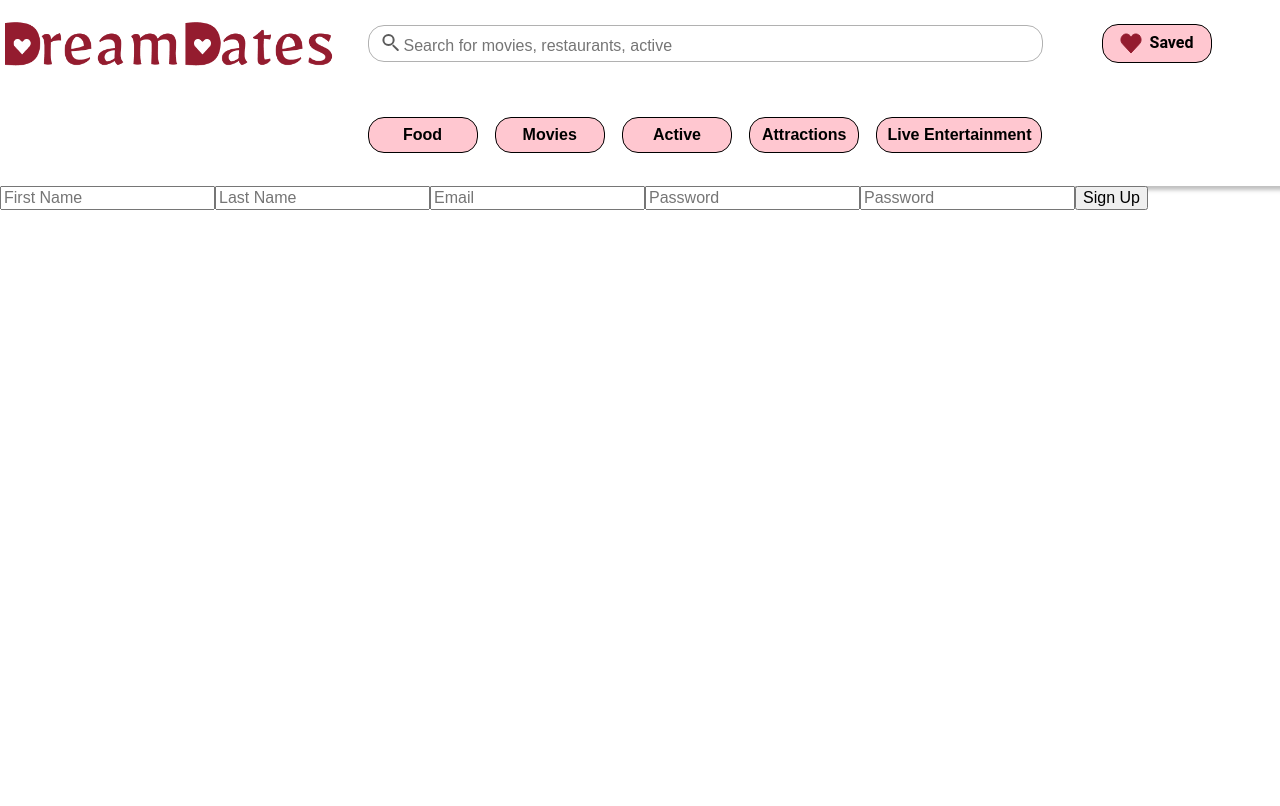
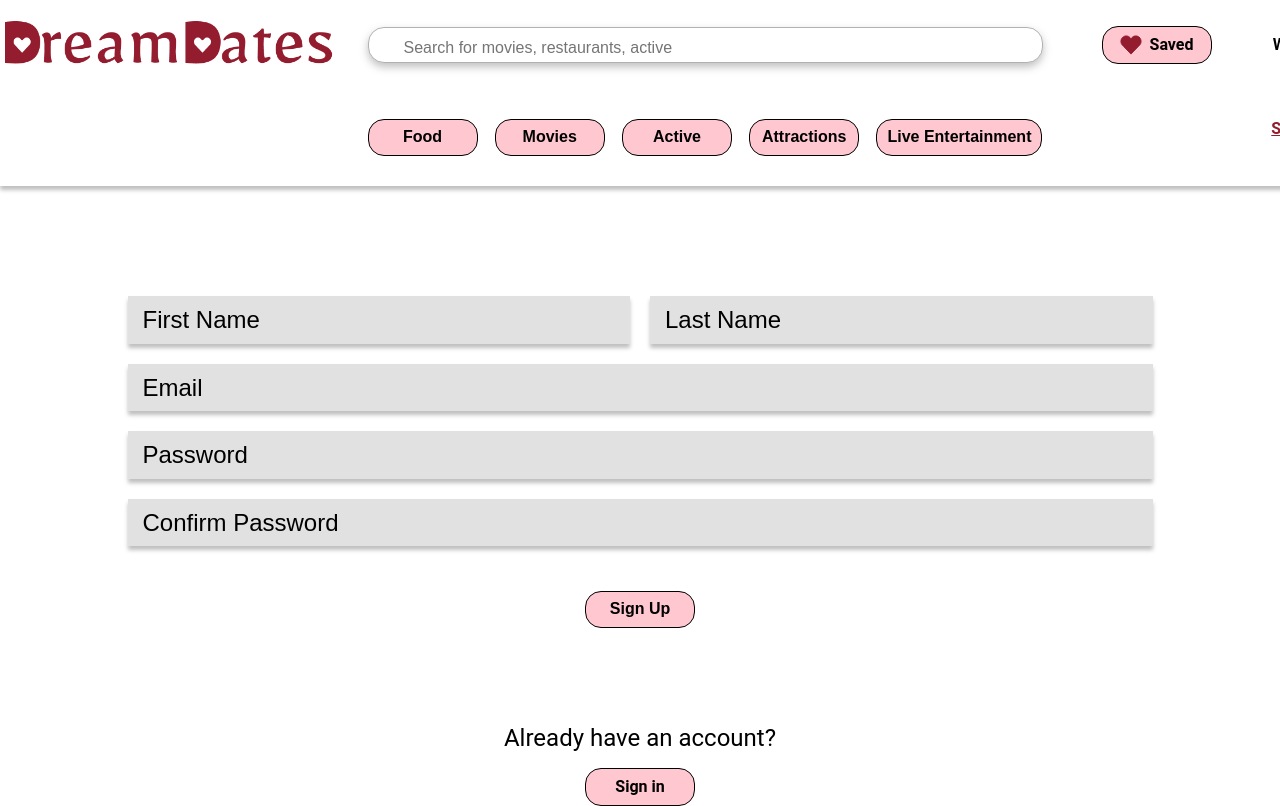
Before and after one commit to Dream-Dates/DreamDatesFrontEnd, a React (Create React App) app: page /signup in a window 1280 px wide. Shown: the top 806 px of the page. Built offline with nearby package versions, Linux system fonts and the light colour scheme.

Commit message:
docs: :lipstick: added styling to the sign up and sign in page

```diff
--- a/src/components/DateIdeasList.js
+++ b/src/components/DateIdeasList.js
@@ -8,6 +8,9 @@ function DateIdeasList({ideas}) {
     for(let category in ideas) {
         ideas[category].forEach(item => mainList.push(item))
     }
+
+    // randomize the list
+    mainList = mainList.sort(() => Math.random() - 0.5 )
 
     return(
         <div className="dateIdeasList wrapper">
--- a/src/pages/Header.js
+++ b/src/pages/Header.js
@@ -3,13 +3,16 @@ import logo from '../assets/dreamDatesLogo.png'
 import redHeart from '../assets/redHeart.svg';
 import magnifyingGlass from '../assets/magnifyingGlass.svg';
 import { Link } from "react-router-dom"
+import { useState } from 'react';
 
 
 function Header() {
+    const [user, setUser] = useState(true)
+
     return (
         <div className="header wrapper">
             <div className="logo">
-                <img src={logo} alt="DreamDates Logo" />
+                <Link to='/'><img src={logo} alt="DreamDates Logo" /></Link>
             </div>
 
             <form className="headerSearchBar">
@@ -53,10 +56,20 @@ function Header() {
             </div>
 
             <div className="userAuth">
-                <Link to={'/signin'} className="pinkButton">
-                    <p>Sign In</p>
-                </Link>
+                {user ?
+                    <p className='welcome'>Welcome back, James!</p>
+                :
+                    <Link to={'/signin'} className="pinkButton" onClick={() => setUser(!user)}>
+                        <p>Sign In</p>
+                    </Link>
+                }
             </div>
+
+            {user &&
+                <div className='signOut'>
+                    <Link to='/' onClick={() => setUser(!user)}>Sign out</Link>
+                </div>
+            }
         </div>
     )
 }
--- a/src/pages/SignIn.js
+++ b/src/pages/SignIn.js
@@ -1,7 +1,25 @@
 // SignIn.js
 import { Link } from "react-router-dom"
+import { useState } from "react"
 
-function SignIn() {
+function SignIn({setToken}) {
+    const [signInForm, setSignInForm] = useState({
+        email: '',
+        password: ''
+    })
+
+    const handleChange = (e) => {
+        const itemName = e.target.name;
+        const itemValue = e.target.value;
+
+        setSignInForm({... signInForm, [itemName]: itemValue})
+    }
+
+    const handleSubmit = (e) => {
+        e.preventDefault();
+
+    }
+
     return (
         <div className="signIn">
             <form action="">
@@ -12,8 +30,8 @@ function SignIn() {
                     name="email"
                     placeholder="Email"
                     required
-                // onChange={}
-                // value={}
+                onChange={handleChange}
+                value={signInForm.email}
                 />
                 <label className="sr-only" htmlFor="password1">Password</label>
                 <input
@@ -22,18 +40,21 @@ function SignIn() {
                     name="password"
                     placeholder="Password"
                     required
-                // onChange={}
-                // value={}
+                onChange={handleChange}
+                value={signInForm.password}
                 />
-                <input type="button" value='Sign In'/>
+                <div className="buttonContainer">
+                    <button className="pinkButton">Sign In</button>
+                </div>
             </form>
 
-            <div>
+            <div className="signInBottom">
                 <p>Don't have an account?</p>
-                <Link to={'/signup'}>Sign Up</Link>
+                <Link to={'/signup'} className="pinkButton">Sign Up</Link>
             </div>
         </div>
     )
 }
 
+
 export default SignIn
--- a/src/pages/SignUp.js
+++ b/src/pages/SignUp.js
@@ -1,10 +1,27 @@
 // SignUp.js
+import { useState } from "react"
 import { Link } from "react-router-dom"
 
 function SignUp() {
+    const [signUpForm, setSignUpForm] = useState({
+        firstName: '',
+        lastName: '',
+        email: '',
+        password1: '',
+        password2: ''
+    })
+
+    const handleChange = (e) => {
+        const itemName = e.target.name;
+        const itemValue = e.target.value;
+
+        setSignUpForm({...signUpForm, [itemName]: itemValue})
+    }
+
     return (
         <div className="signUp">
-            <form action="">
+            <form action="/register" method="POST">
+                <section>
                     <label className="sr-only" htmlFor="firstName">First Name</label>
                     <input
                         type="text"
@@ -12,8 +29,8 @@ function SignUp() {
                         name="firstName"
                         placeholder="First Name"
                         required
-                    // onChange={}
-                    // value={}
+                        onChange={handleChange}
+                        value={signUpForm.firstName}
                     />
                     <label className="sr-only" htmlFor="lastName">Last Name</label>
                     <input
@@ -22,9 +39,10 @@ function SignUp() {
                         name="lastName"
                         placeholder="Last Name"
                         required
-                    // onChange={}
-                    // value={}
+                        onChange={handleChange}
+                        value={signUpForm.lastName}
                     />
+                </section>
                 <label className="sr-only" htmlFor="email">Email</label>
                 <input
                     type="email"
@@ -32,8 +50,8 @@ function SignUp() {
                     name="email"
                     placeholder="Email"
                     required
-                    // onChange={}
-                    // value={}
+                    onChange={handleChange}
+                    value={signUpForm.email}
                 />
                 <label className="sr-only" htmlFor="password1">Password</label>
                 <input
@@ -42,25 +60,27 @@ function SignUp() {
                     name="password1"
                     placeholder="Password"
                     required
-                    // onChange={}
-                    // value={}
+                    onChange={handleChange}
+                    value={signUpForm.password1}
                 />
                 <label className="sr-only" htmlFor="password2">Password</label>
                 <input
                     type="password"
                     id="password2"
                     name="password2"
-                    placeholder="Password"
+                    placeholder="Confirm Password"
                     required
-                    // onChange={}
-                    // value={}
+                    onChange={handleChange}
+                    value={signUpForm.password2}
                 />
-                <input type="button" value='Sign Up'/>
+                <div className="buttonContainer">
+                    <button className="pinkButton">Sign Up</button>
+                </div>
             </form>
 
-            <div>
+            <div className="signUpBottom">
                 <p>Already have an account?</p>
-                <Link to={'/signin'}>Sign in</Link>
+                <Link to={'/signin'} className="pinkButton">Sign in</Link>
             </div>
         </div>
     )
--- a/src/styles/sass/partials/_header.scss
+++ b/src/styles/sass/partials/_header.scss
@@ -9,7 +9,7 @@
     gap: 30px;
     grid-template-areas:
         "logo headerSearchBar saved userAuth"
-        "main headerFilter . sidebar";
+        "main headerFilter . signOut";
 }
 
 .logo {
@@ -24,6 +24,7 @@
     input {
         border: 1px solid #B1B1B1;
         border-radius: 16px;
+        filter: drop-shadow(0px 4px 4px rgba(0, 0, 0, 0.25));
         width: 100%;
         padding: 11px 0 5px 35px;
         // padding-left: 30px;
@@ -51,6 +52,10 @@
     grid-area: userAuth;
 }
 
+.signOut {
+    grid-area: signOut;
+}
+
 .logo,
 .headerSearchBar {
     display: flex;
@@ -71,6 +76,10 @@
     text-align: center;
 }
 
+.welcome {
+    text-align: left;
+}
+
 .magnifyingGlass {
     position: absolute;
     left: 8px
--- /dev/null
+++ b/src/styles/sass/partials/_signup.scss
@@ -0,0 +1,44 @@
+// signup.scss
+
+.signUp {
+    form {
+        width: 1025px;
+        margin: 0 auto;
+        padding-top: 110px;
+
+        input {
+            width: 100%;
+            background: #E1E1E1;
+            box-shadow: 0px 4px 4px rgba(0, 0, 0, 0.25);
+            border: none;
+            margin-bottom: 20px;
+            font-size: 24px;
+            padding: 10px 15px;
+        }
+
+        input::placeholder {
+            color: black;
+        }
+
+        .buttonContainer {
+            display: flex;
+            justify-content: center;
+            padding-top: 25px;
+        }
+    }
+    section {
+        display: flex;
+        gap: 20px;
+    }
+}
+
+
+.signUpBottom {
+    display: flex;
+    flex-direction: column;
+    justify-content: center;
+    align-items: center;
+    gap: 20px;
+    margin-top: 100px;
+    text-align: center;
+}
--- a/src/styles/sass/partials/_typography.scss
+++ b/src/styles/sass/partials/_typography.scss
@@ -9,6 +9,7 @@
     font-weight: 600;
     font-size: 16px;
     color: black;
+    cursor: pointer;
     p {
         color: black;
     }
@@ -20,3 +21,19 @@ p, a {
     color: white;
     line-height: 20px;
 }
+
+.userAuth p {
+    color: black;
+}
+
+.signOut a {
+    color: #941C2F;
+    text-decoration: underline;
+}
+
+.signInBottom p,
+.signUpBottom p {
+    color: black;
+    font-size: 24px;
+    font-weight: 400;
+}
--- a/src/styles/sass/styles.scss
+++ b/src/styles/sass/styles.scss
@@ -3,3 +3,5 @@
 @import './partials/typography';
 @import './partials/header';
 @import './partials/dateIdeas';
+@import './partials/signin';
+@import './partials/signup';
--- a/src/styles/styles.css
+++ b/src/styles/styles.css
@@ -264,6 +264,7 @@ a {
   font-weight: 600;
   font-size: 16px;
   color: black;
+  cursor: pointer;
 }
 .pinkButton p {
   color: black;
@@ -276,6 +277,22 @@ p, a {
   line-height: 20px;
 }
 
+.userAuth p {
+  color: black;
+}
+
+.signOut a {
+  color: #941C2F;
+  text-decoration: underline;
+}
+
+.signInBottom p,
+.signUpBottom p {
+  color: black;
+  font-size: 24px;
+  font-weight: 400;
+}
+
 .header {
   height: 186px;
   -webkit-box-shadow: 0px 4px 4px rgba(0, 0, 0, 0.25);
@@ -283,7 +300,7 @@ p, a {
   display: grid;
   grid-template-columns: 2fr 4fr 1fr 1fr;
   gap: 30px;
-  grid-template-areas: "logo headerSearchBar saved userAuth" "main headerFilter . sidebar";
+  grid-template-areas: "logo headerSearchBar saved userAuth" "main headerFilter . signOut";
 }
 
 .logo {
@@ -298,6 +315,8 @@ p, a {
 .headerSearchBar input {
   border: 1px solid #B1B1B1;
   border-radius: 16px;
+  -webkit-filter: drop-shadow(0px 4px 4px rgba(0, 0, 0, 0.25));
+          filter: drop-shadow(0px 4px 4px rgba(0, 0, 0, 0.25));
   width: 100%;
   padding: 11px 0 5px 35px;
 }
@@ -326,6 +345,10 @@ p, a {
 
 .userAuth {
   grid-area: userAuth;
+}
+
+.signOut {
+  grid-area: signOut;
 }
 
 .logo,
@@ -362,6 +385,10 @@ p, a {
       -ms-flex-align: center;
           align-items: center;
   text-align: center;
+}
+
+.welcome {
+  text-align: left;
 }
 
 .magnifyingGlass {
@@ -406,3 +433,127 @@ p, a {
   top: 15px;
   left: 10px;
 }
+
+.signIn form {
+  width: 1025px;
+  margin: 0 auto;
+  padding-top: 110px;
+}
+.signIn form input {
+  width: 100%;
+  background: #E1E1E1;
+  -webkit-box-shadow: 0px 4px 4px rgba(0, 0, 0, 0.25);
+          box-shadow: 0px 4px 4px rgba(0, 0, 0, 0.25);
+  border: none;
+  margin-bottom: 20px;
+  font-size: 24px;
+  padding: 10px 15px;
+}
+.signIn form input::-webkit-input-placeholder {
+  color: black;
+}
+.signIn form input::-moz-placeholder {
+  color: black;
+}
+.signIn form input:-ms-input-placeholder {
+  color: black;
+}
+.signIn form input::-ms-input-placeholder {
+  color: black;
+}
+.signIn form input::placeholder {
+  color: black;
+}
+.signIn form .buttonContainer {
+  display: -webkit-box;
+  display: -ms-flexbox;
+  display: flex;
+  -webkit-box-pack: center;
+      -ms-flex-pack: center;
+          justify-content: center;
+  padding-top: 25px;
+}
+
+.signInBottom {
+  display: -webkit-box;
+  display: -ms-flexbox;
+  display: flex;
+  -webkit-box-orient: vertical;
+  -webkit-box-direction: normal;
+      -ms-flex-direction: column;
+          flex-direction: column;
+  -webkit-box-pack: center;
+      -ms-flex-pack: center;
+          justify-content: center;
+  -webkit-box-align: center;
+      -ms-flex-align: center;
+          align-items: center;
+  gap: 20px;
+  margin-top: 100px;
+  text-align: center;
+}
+
+.signUp form {
+  width: 1025px;
+  margin: 0 auto;
+  padding-top: 110px;
+}
+.signUp form input {
+  width: 100%;
+  background: #E1E1E1;
+  -webkit-box-shadow: 0px 4px 4px rgba(0, 0, 0, 0.25);
+          box-shadow: 0px 4px 4px rgba(0, 0, 0, 0.25);
+  border: none;
+  margin-bottom: 20px;
+  font-size: 24px;
+  padding: 10px 15px;
+}
+.signUp form input::-webkit-input-placeholder {
+  color: black;
+}
+.signUp form input::-moz-placeholder {
+  color: black;
+}
+.signUp form input:-ms-input-placeholder {
+  color: black;
+}
+.signUp form input::-ms-input-placeholder {
+  color: black;
+}
+.signUp form input::placeholder {
+  color: black;
+}
+.signUp form .buttonContainer {
+  display: -webkit-box;
+  display: -ms-flexbox;
+  display: flex;
+  -webkit-box-pack: center;
+      -ms-flex-pack: center;
+          justify-content: center;
+  padding-top: 25px;
+}
+.signUp section {
+  display: -webkit-box;
+  display: -ms-flexbox;
+  display: flex;
+  gap: 20px;
+}
+
+.signUpBottom {
+  display: -webkit-box;
+  display: -ms-flexbox;
+  display: flex;
+  -webkit-box-orient: vertical;
+  -webkit-box-direction: normal;
+      -ms-flex-direction: column;
+          flex-direction: column;
+  -webkit-box-pack: center;
+      -ms-flex-pack: center;
+          justify-content: center;
+  -webkit-box-align: center;
+      -ms-flex-align: center;
+          align-items: center;
+  gap: 20px;
+  margin-top: 100px;
+  text-align: center;
+}
```
Also changed, not shown: src/App.js (+8 -1 lines), src/styles/sass/partials/_signin.scss (added, +35 -0 lines), src/styles/styles.min.css. Lines whose indentation alone changed are shown as unchanged.
